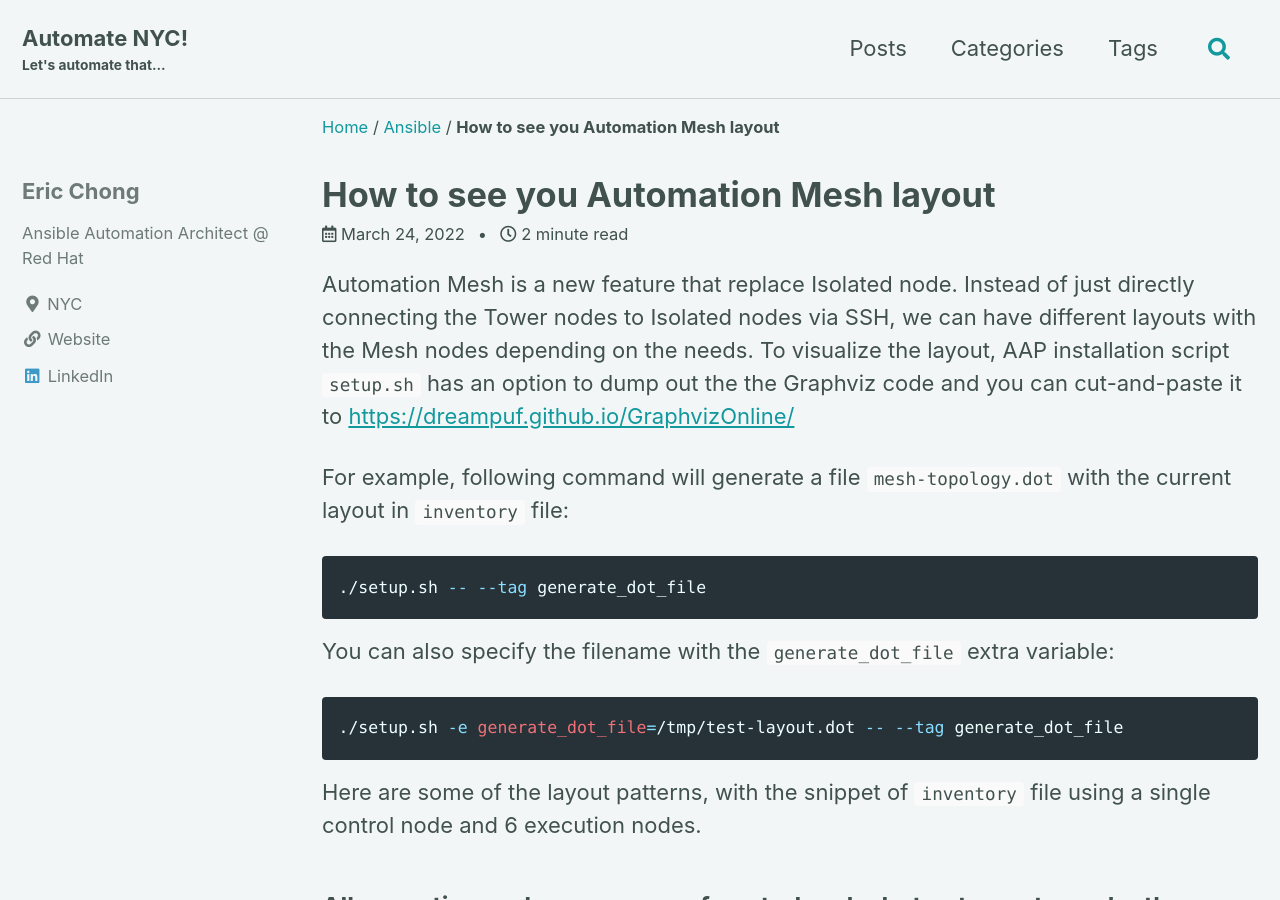
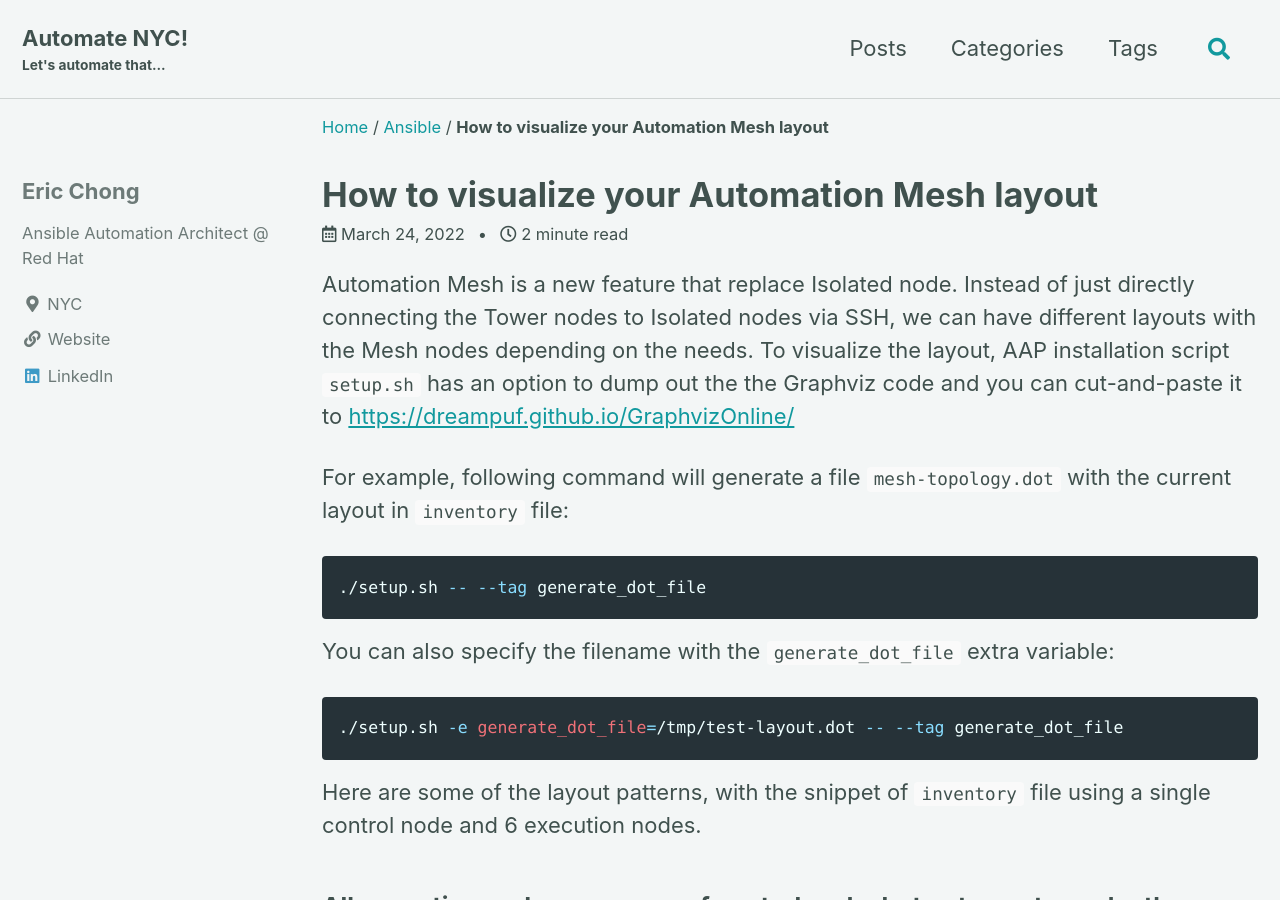
Before and after one commit to ecchong/ecchong.github.io, a Jekyll site: the page built from _posts/2022/2022-03-24-how-to-mesh.md, in a window 1280 px wide and 900 px high. Built offline with Jekyll 4.4.1, drawn with Linux system fonts in a browser that asks for light colours; cached includes are drawn as plain includes; comment, search, counter and statistics services are not loaded.

Commit message:
mesh layout

```diff
--- a/_posts/2022/2022-03-24-how-to-mesh.md
+++ b/_posts/2022/2022-03-24-how-to-mesh.md
@@ -1,5 +1,5 @@
 ---
-title: How to see you Automation Mesh layout
+title: How to visualize your Automation Mesh layout
 tags: ["ansible", "aap", "container", "Tower", "mesh" ]
 categories: Ansible
 #last_modified_at: 2022-02-10
```
